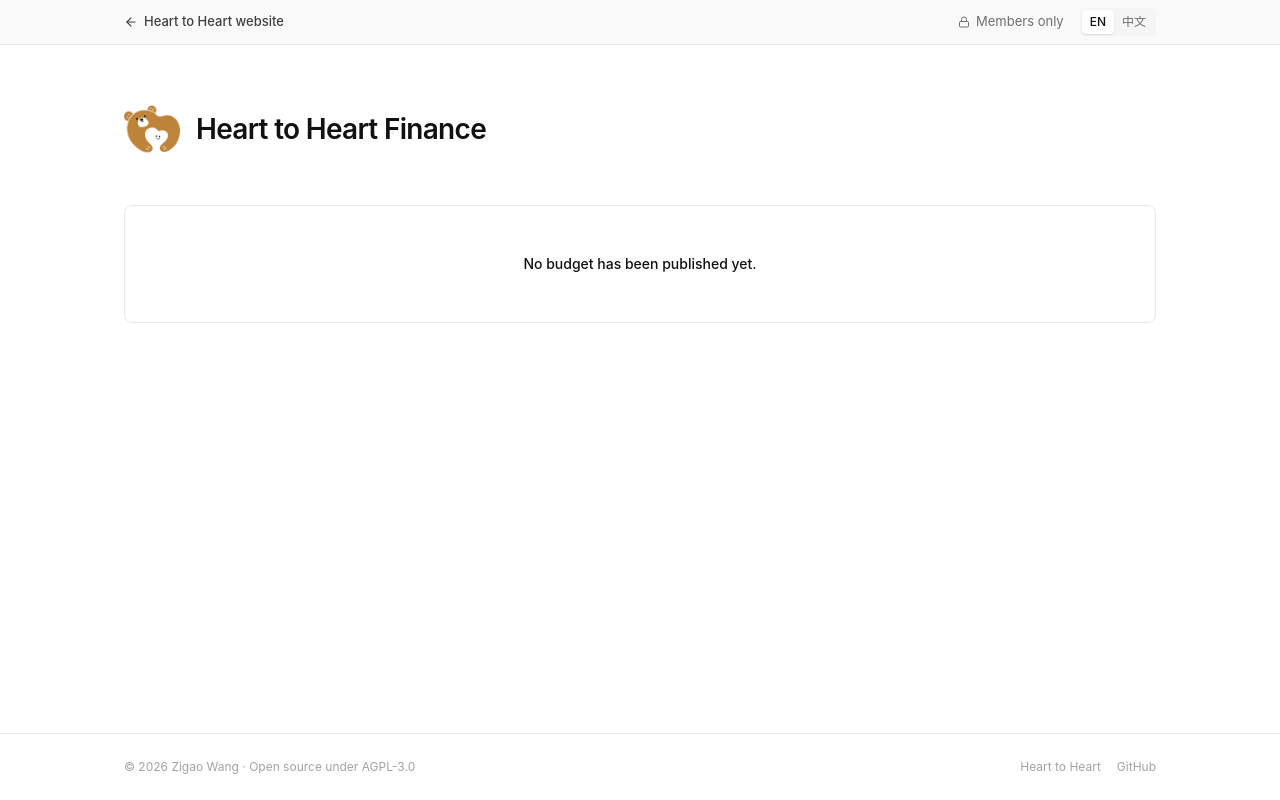
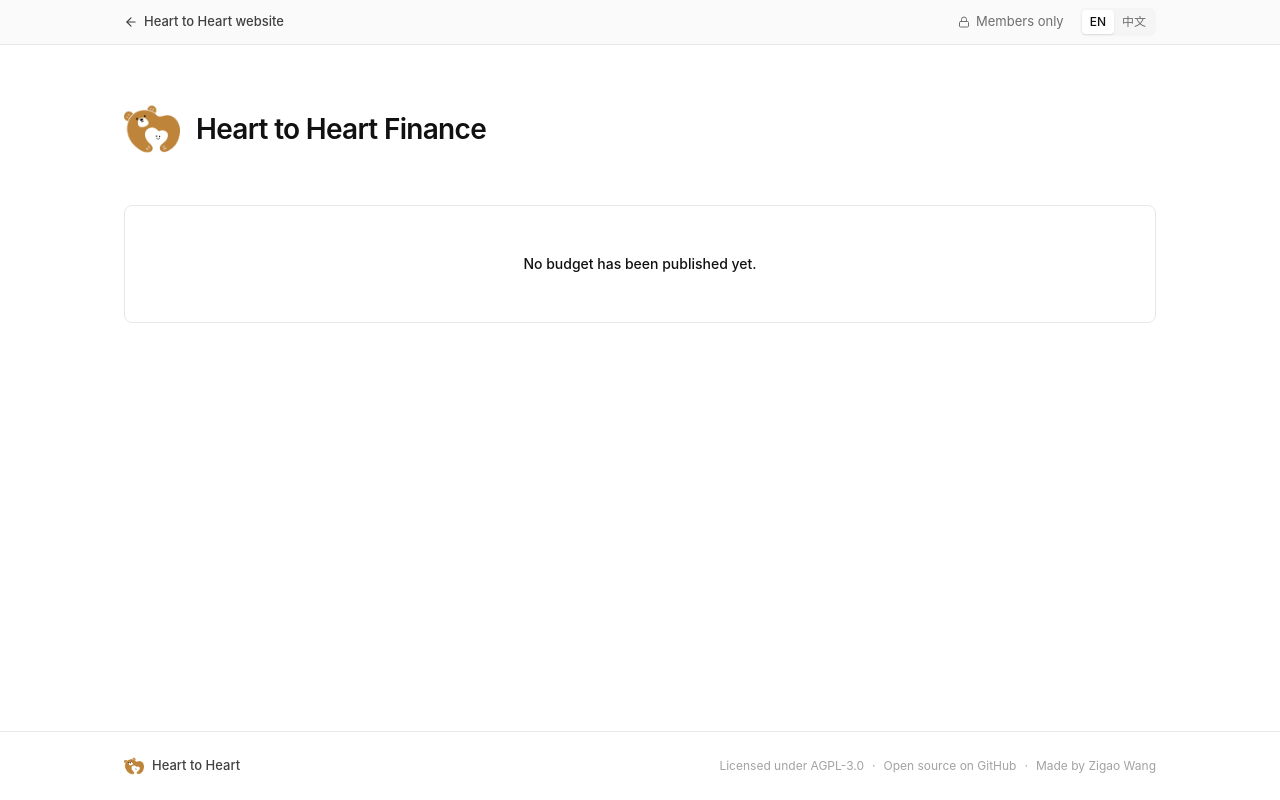
Before and after one commit to ZigaoWang/h2h-finance, a Next.js app: page / in a window 1280 px wide. Built offline with nearby package versions, Linux system fonts and the light colour scheme; no server answers; the database is empty.

Commit message:
feat: put the club on the left of the footer and the license, source and maker on the right

```diff
--- a/messages/en.json
+++ b/messages/en.json
@@ -450,8 +450,9 @@
     "summary": "{count, plural, one {# expense} other {# expenses}} · {total} approved"
   },
   "footer": {
-    "label": "Footer",
-    "website": "Heart to Heart",
-    "license": "Open source under <license>AGPL-3.0</license>"
+    "club": "Heart to Heart",
+    "license": "Licensed under AGPL-3.0",
+    "source": "Open source on GitHub",
+    "madeBy": "Made by <author>Zigao Wang</author>"
   }
 }
--- a/messages/zh.json
+++ b/messages/zh.json
@@ -450,8 +450,9 @@
     "summary": "共 {count} 笔 · 已批准 {total}"
   },
   "footer": {
-    "label": "页脚",
-    "website": "心连心",
-    "license": "基于 <license>AGPL-3.0</license> 开源"
+    "club": "心连心",
+    "license": "基于 AGPL-3.0 授权",
+    "source": "GitHub 开源",
+    "madeBy": "由 <author>王子高</author> 制作"
   }
 }
--- a/src/components/site-footer.tsx
+++ b/src/components/site-footer.tsx
@@ -1,38 +1,43 @@
 import { useTranslations } from "next-intl";
+import { LogoMark } from "@/components/logo";
 
 export const REPOSITORY_URL = "https://github.com/ZigaoWang/h2h-finance";
 const LICENSE_URL = "https://github.com/ZigaoWang/h2h-finance/blob/main/LICENSE";
 
 const link = "transition-colors hover:text-ink";
 
-/** One quiet line: who made it, its license (the AGPL asks every deployment to offer the source) and two links. */
+/**
+ * The club on the left, the software on the right: its license, its source code (which the AGPL
+ * asks every deployment to offer) and who made it.
+ */
 export function SiteFooter() {
   const t = useTranslations("footer");
   return (
     <footer className="mt-auto border-t border-line">
-      <div className="mx-auto flex max-w-[1080px] flex-col gap-2 px-4 py-6 text-[12px] text-faint sm:flex-row sm:items-center sm:justify-between sm:px-6">
-        <p>
-          © {new Date().getFullYear()}{" "}
-          <a href="https://www.zigao.wang" className={link}>
-            Zigao Wang
+      <div className="mx-auto flex max-w-[1080px] flex-col gap-3 px-4 py-6 sm:flex-row sm:items-center sm:justify-between sm:px-6">
+        <a href="https://h2h.ykps.net" className="inline-flex items-center gap-2 self-start text-[13px] font-medium text-ink-2 transition-colors hover:text-ink">
+          <LogoMark size={20} />
+          {t("club")}
+        </a>
+        <p className="flex flex-wrap items-center gap-x-2 gap-y-1 text-[12px] text-faint">
+          <a href={LICENSE_URL} className={link}>
+            {t("license")}
           </a>
-          {" · "}
-          {t.rich("license", {
-            license: (chunks) => (
-              <a href={LICENSE_URL} className={link}>
-                {chunks}
-              </a>
-            ),
-          })}
+          <span aria-hidden>·</span>
+          <a href={REPOSITORY_URL} className={link}>
+            {t("source")}
+          </a>
+          <span aria-hidden>·</span>
+          <span>
+            {t.rich("madeBy", {
+              author: (chunks) => (
+                <a href="https://www.zigao.wang" className={link}>
+                  {chunks}
+                </a>
+              ),
+            })}
+          </span>
         </p>
-        <nav className="flex gap-4" aria-label={t("label")}>
-          <a href="https://h2h.ykps.net" className={link}>
-            {t("website")}
-          </a>
-          <a href={REPOSITORY_URL} className={link}>
-            GitHub
-          </a>
-        </nav>
       </div>
     </footer>
   );
```
